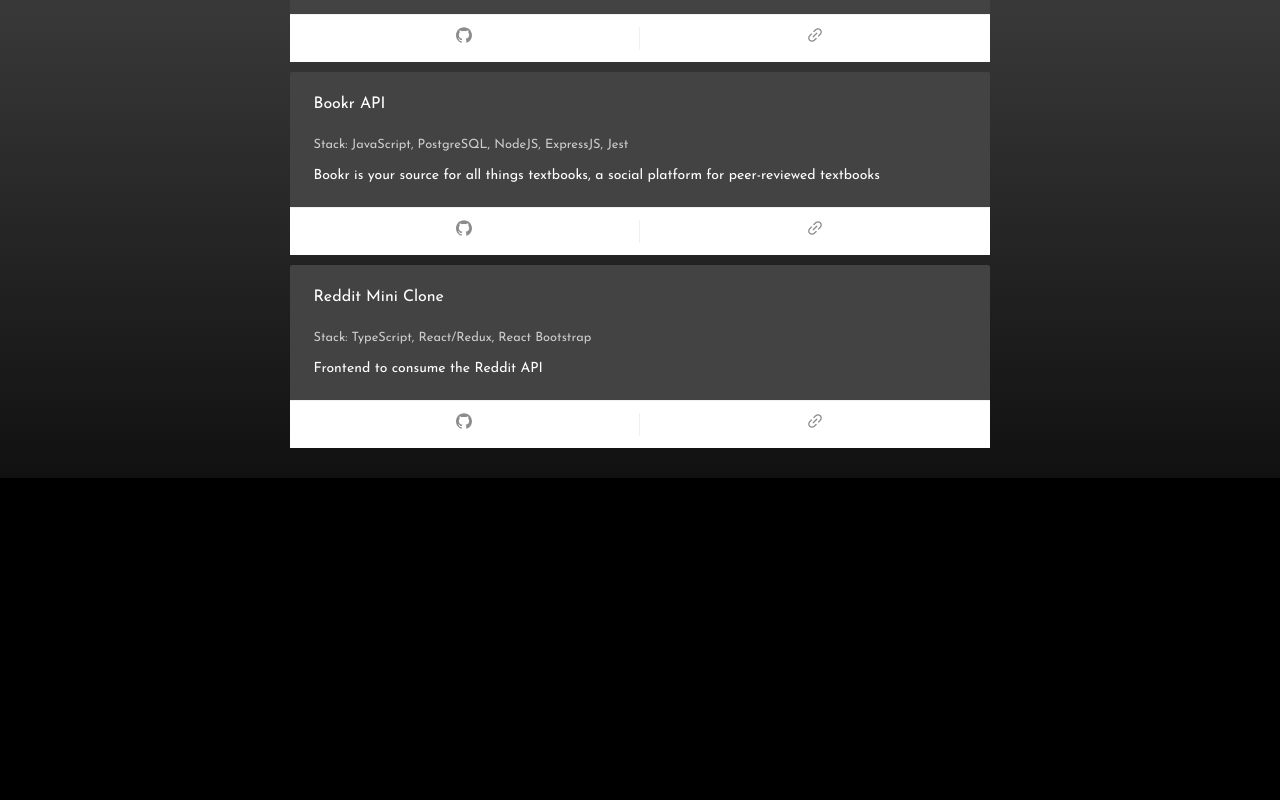
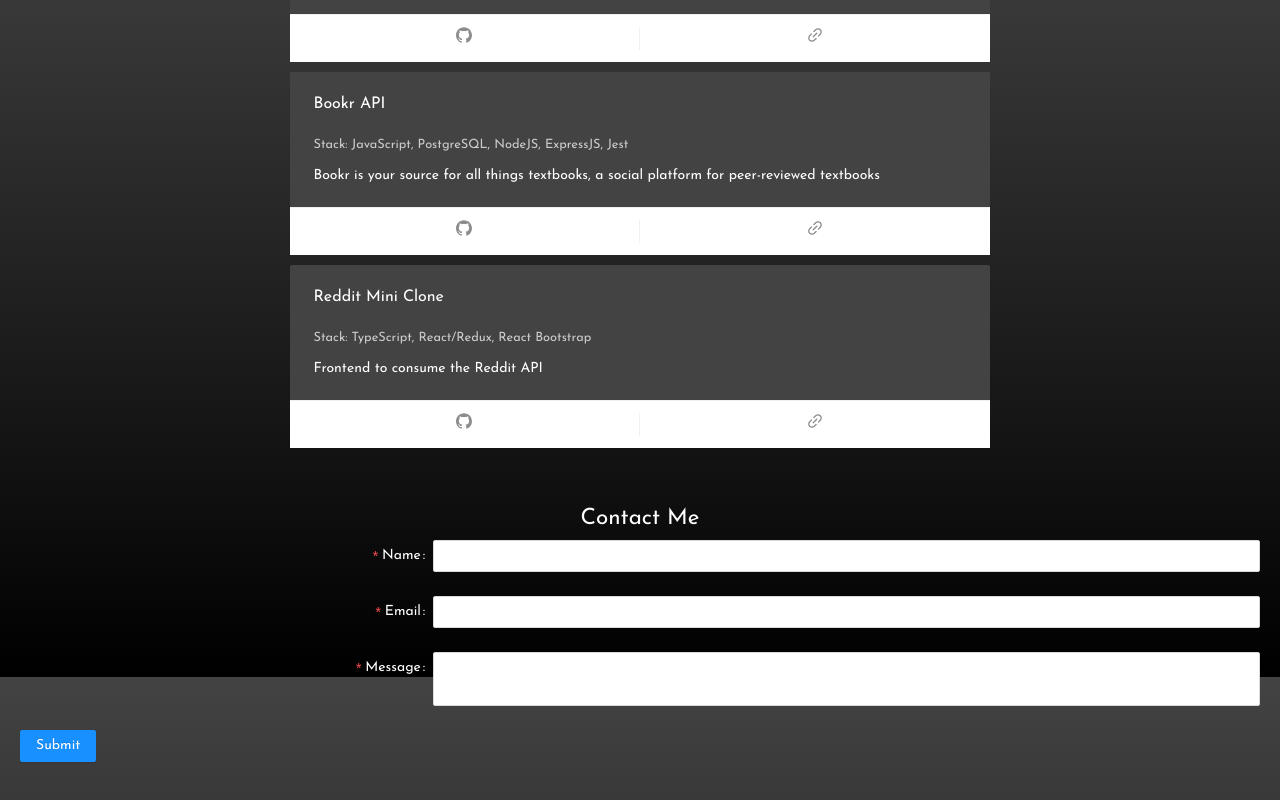
Before and after one commit to NabeelahY/Portfolio, a React (Create React App) app: page / in a window 1280 px wide. Shown: the part 1723-2523 px from the top of the page. Before the commit the page ends 2201 px from the top, so only its background shows below. Built offline with nearby package versions, Linux system fonts and the light colour scheme; no server answers.

Commit message:
Create contact form section

```diff
--- /dev/null
+++ b/src/components/Contact.tsx
@@ -0,0 +1,104 @@
+import React, { useState } from 'react';
+import { Form, Input, Button } from 'antd';
+import { ContactStyles } from './styles/Contact';
+
+const Contact: React.FC = () => {
+  const initialVals = {
+    name: '',
+    email: '',
+    honeypot: '', // if any value received in this field, form submission will be ignored.
+    message: '',
+    replyTo: '@', // this will set replyTo of email to email address entered in the form
+    accessKey: process.env.REACT_APP_ACCESS_KEY, // get your access key from https://www.staticforms.xyz
+  };
+
+  const formItemLayout = {
+    labelCol: {
+      xs: {
+        span: 24,
+      },
+      sm: {
+        span: 8,
+      },
+    },
+    wrapperCol: {
+      xs: {
+        span: 24,
+      },
+      sm: {
+        span: 16,
+      },
+    },
+  };
+
+  const [loading, setLoading] = useState(false);
+
+  const handleSubmit = (values: any) => {
+    console.log(values);
+  };
+
+  const [form] = Form.useForm();
+  console.log(form);
+
+  return (
+    <ContactStyles>
+      <h1>Contact Me</h1>
+
+      <Form
+        {...formItemLayout}
+        name="contact"
+        form={form}
+        onFinish={handleSubmit}
+        initialValues={initialVals}
+      >
+        <Form.Item
+          name="name"
+          label="Name"
+          rules={[
+            {
+              required: true,
+              message: 'Please enter your name',
+            },
+          ]}
+        >
+          <Input />
+        </Form.Item>
+        <Form.Item
+          name="email"
+          label="Email"
+          rules={[
+            {
+              type: 'email',
+              message: 'The input is not valid E-mail!',
+            },
+            {
+              required: true,
+              message: 'Please enter your email',
+            },
+          ]}
+        >
+          <Input />
+        </Form.Item>
+        <Form.Item
+          name="message"
+          label="Message"
+          rules={[
+            {
+              required: true,
+              message: 'Please enter your message',
+            },
+          ]}
+        >
+          <Input.TextArea />
+        </Form.Item>
+        <Form.Item>
+          <Button type="primary" htmlType="submit">
+            Submit
+          </Button>
+        </Form.Item>
+      </Form>
+    </ContactStyles>
+  );
+};
+
+export default Contact;
--- /dev/null
+++ b/src/components/styles/Contact.ts
@@ -0,0 +1,19 @@
+import styled from 'styled-components';
+
+export const ContactStyles = styled.section`
+  padding: 20px;
+
+  h1 {
+    font-size: 1.4rem;
+    margin: 10px 0;
+    text-align: center;
+  }
+  form {
+    label {
+      color: #fff;
+    }
+    textarea {
+      resize: none;
+    }
+  }
+`;
--- a/src/view/Home.tsx
+++ b/src/view/Home.tsx
@@ -3,6 +3,7 @@ import React from 'react';
 import Hero from '../components/Hero';
 import Stacks from '../components/Stacks';
 import Projects from '../components/Projects';
+import Contact from '../components/Contact';
 
 const Home: React.FC = () => {
   return (
@@ -10,6 +11,7 @@ const Home: React.FC = () => {
       <Hero />
       <Stacks />
       <Projects />
+      <Contact />
     </>
   );
 };
```
Also changed, not shown: 1 other file (tests, documents, lock files or other folders).
